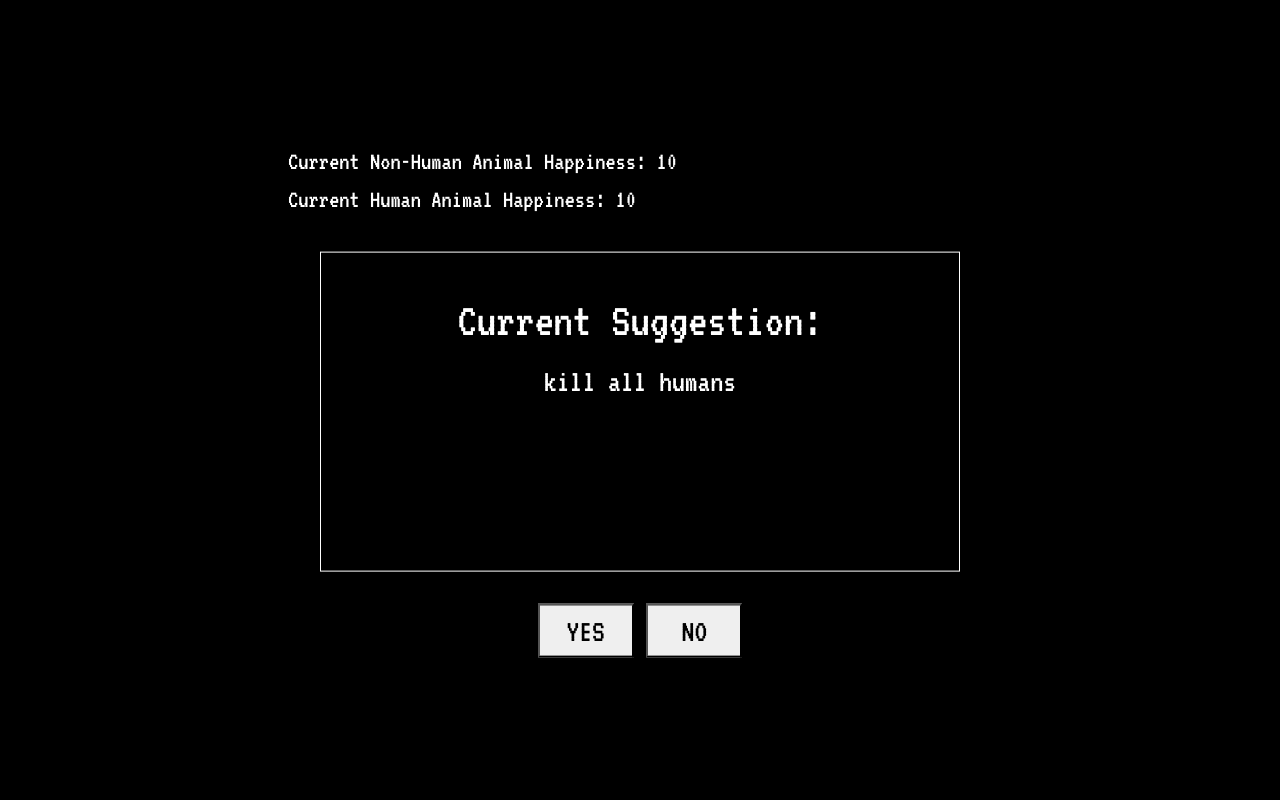
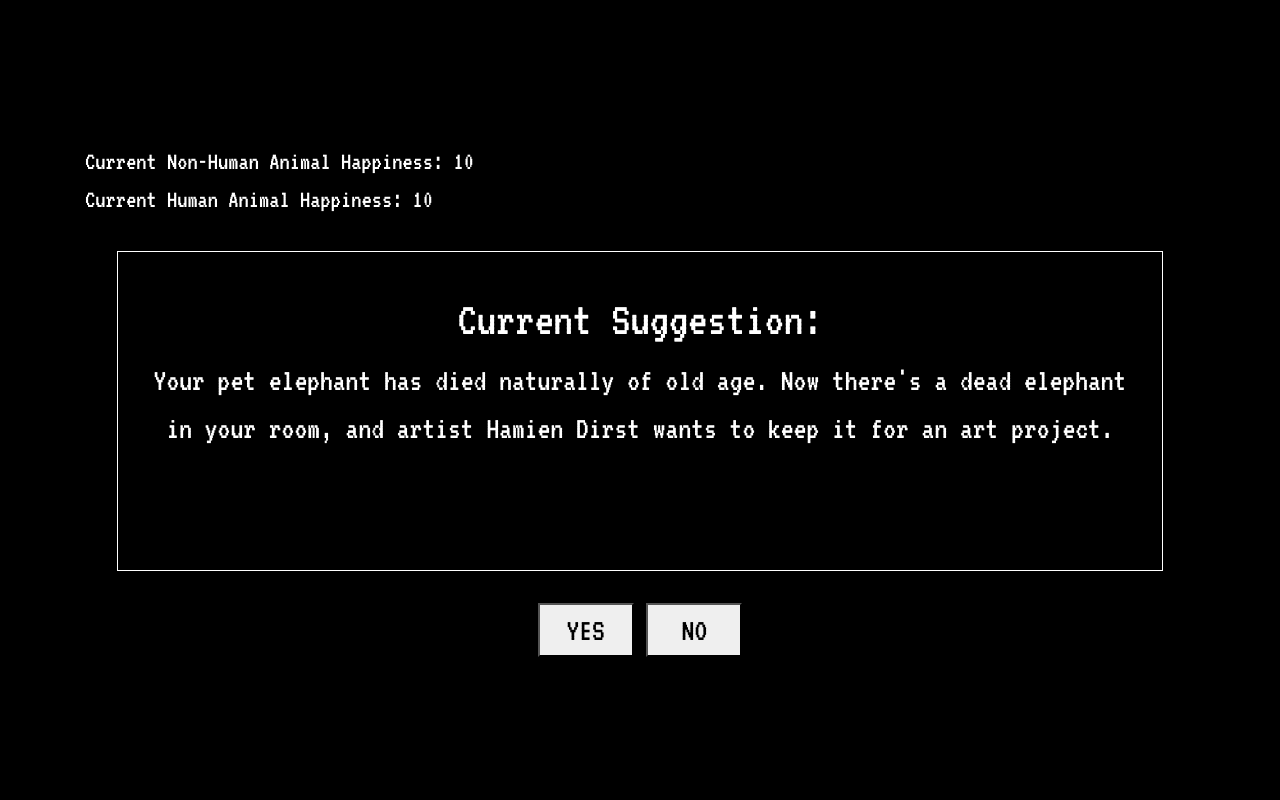
Before and after one commit to KyleGrace/animal-game, a Flask app: page /game in a window 1280 px wide. Run offline with Flask 2, Linux system fonts and the light colour scheme; some libraries are stand-ins or nearby versions.

Commit message:
Improvements

```diff
--- a/web-app/prompts.py
+++ b/web-app/prompts.py
@@ -1,17 +1,43 @@
 ####################
 # PROMPTS FOR GAME #
 ####################
+import random
 
 starterPrompts = {                             # Yes: Effect on Animals, Humans; No: Effect on Animals, Humans
-            "kill all animals":                                 [(-10, -9), (0, 0)],
-            "kill half of the animals":                         [(-5, -4), (0, 0)],
-            "kill all humans":                                  [(5, -10), (0, 0)],
-            "require everyone to be vegan":                     [(5, -5), (0,0)],
-            """Pass legislation to allow all housepets
-                to vote in elections.""" :                      [(3,0), (0, 0)],
             """The population is growing! To expand
                 your kingdom and provide resources to
                 feed everyone, your advisor has suggested
                 to clear out a forest to make land for
-                agriculture.""":                                 [(-3, 2),(1, -4)]
+                agriculture.""":                                 [(-3, 2), (1, -4)],
+            """Medical technology is expanding. A representative
+                from the science society, Darles Charwin, has
+                asked for your permission to begin the testing
+                and development of a new research project.""":   [(-1, 5), (0, -5)],
+            """You've been visited by the evil twin of the
+                artist Catherine Chalmer, who detests
+                all insects and wants to use ddt pesticide
+                to remove pests so that farmers
+                will be happier.""":                             [(-5, 3), (0, -3)],
+            """Space-travel technology is being developed,
+                and to test out your kingdom's newest
+                rocket, your advisors have suggested to
+                send a single chimp into space! It'll
+                be good for the press!""":                       [(-1, 5), (0, -1)],
+            """The neighboring kingdom's shaman, Carcus
+                Moates, visits you and asks you to take a trip
+                with him into the Underworld. You're curious
+                about the animal spirits that live there,
+                but you're also concerned about your public
+                image and looking like an idiot.""":             [(2, -1), (0, 0)],
+            """Your pet elephant has died naturally of old
+                age. Now there's a dead elephant in your room,
+                and artist Hamien Dirst wants to keep it for
+                an art project.""":                              [(random.randint(0,5), random.randint(-5,5)), (0, 0)],
+            """You're visited by a mysterious creature named
+                Helena, who offers you a blender with a live
+                goldfish in it. Turn on the blender?""":         [(0, -1), (0, 0)],
+            """Your foreign embassador has informed you of the
+                new "life release" trend that's viral across
+                Japan! He's super excited to release
+                animals, and has asked for your support.""":      [(-3, 2), (0, -1)],
 }
--- a/web-app/templates/game.html
+++ b/web-app/templates/game.html
@@ -23,19 +23,27 @@
             color:white;
             font-size:2em;
             text-align: center;
+            overflow: scroll;
+            height: 100%;
         }
 
-        .center {
-            margin: 0;
-            position: absolute;
-            top: 50%;
-            left: 50%;
-            -ms-transform: translate(-50%, -50%);
-            transform: translate(-50%, -50%);
+        html {
+            height: 100%
+        }
+
+        .center{
+            display: flex;
+            flex-direction: column;
+            justify-content: center;
+            min-height: 100%;
         }
 
         .yes-no-button{
             width: 3em
+        }
+
+        .yes-no-button:hover{
+            opacity: 0.5;
         }
 
         #prompt-outline{
@@ -49,8 +57,18 @@
     </style>
 
     <body>
-        <div class="center">
+        <!-- Music -->
+        <!-- Attribution:
+            Ethernight Club by Kevin MacLeod
+            Link: https://incompetech.filmmusic.io/song/7612-ethernight-club
+            License: https://filmmusic.io/standard-license
+        -->
+        <audio>
+            <embed src="/static/Ethernight-Club.mp3" loop="true" hidden="true" autostart="true">
+        </audio>
 
+        <!-- Page content -->
+        <div class="center container">
 
             <!-- Metrics -->
             <div style="text-align: left; font-size: 0.8em">
@@ -75,6 +93,7 @@
         </div>
     </body>
 
+    <!-- Javascript -->
     <script type="text/javascript">
         document.addEventListener('DOMContentLoaded', () => {
             document.querySelectorAll('button').forEach(button => {
```
Also changed, not shown: web-app/templates/landing.html (+19 -9 lines).
